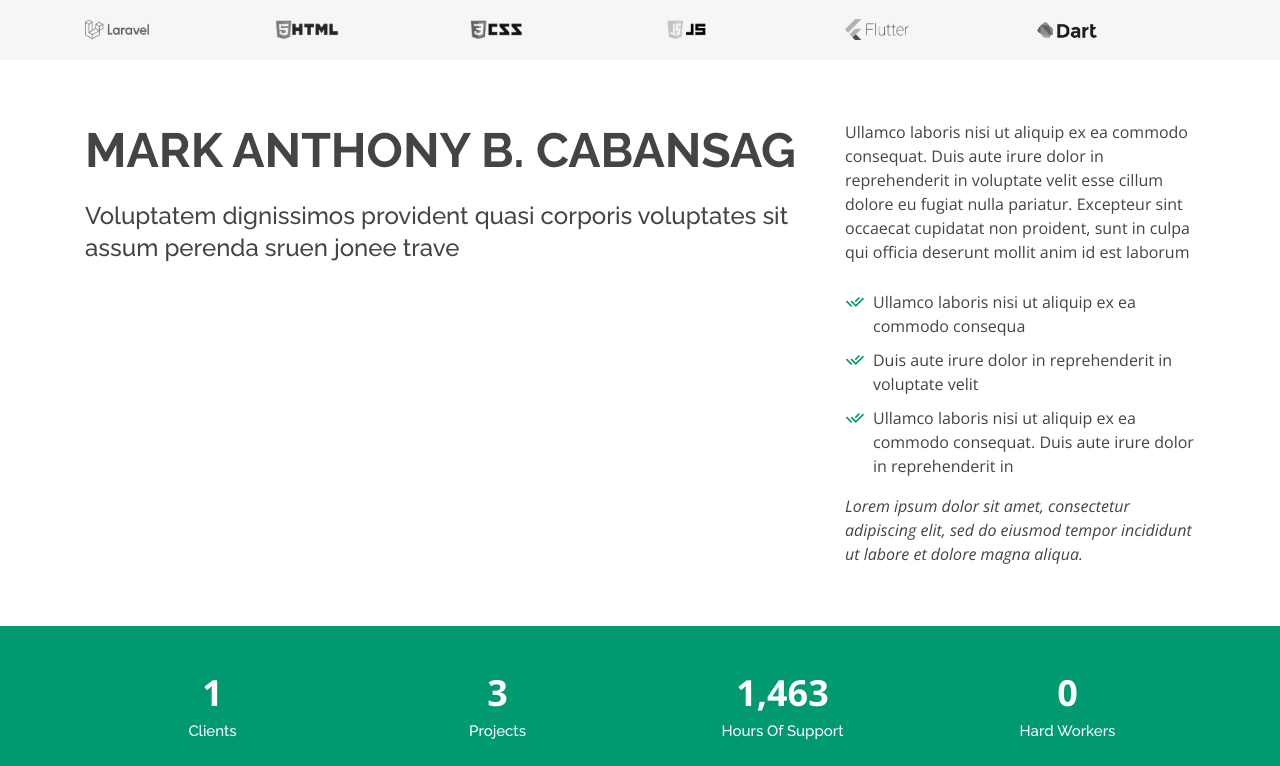
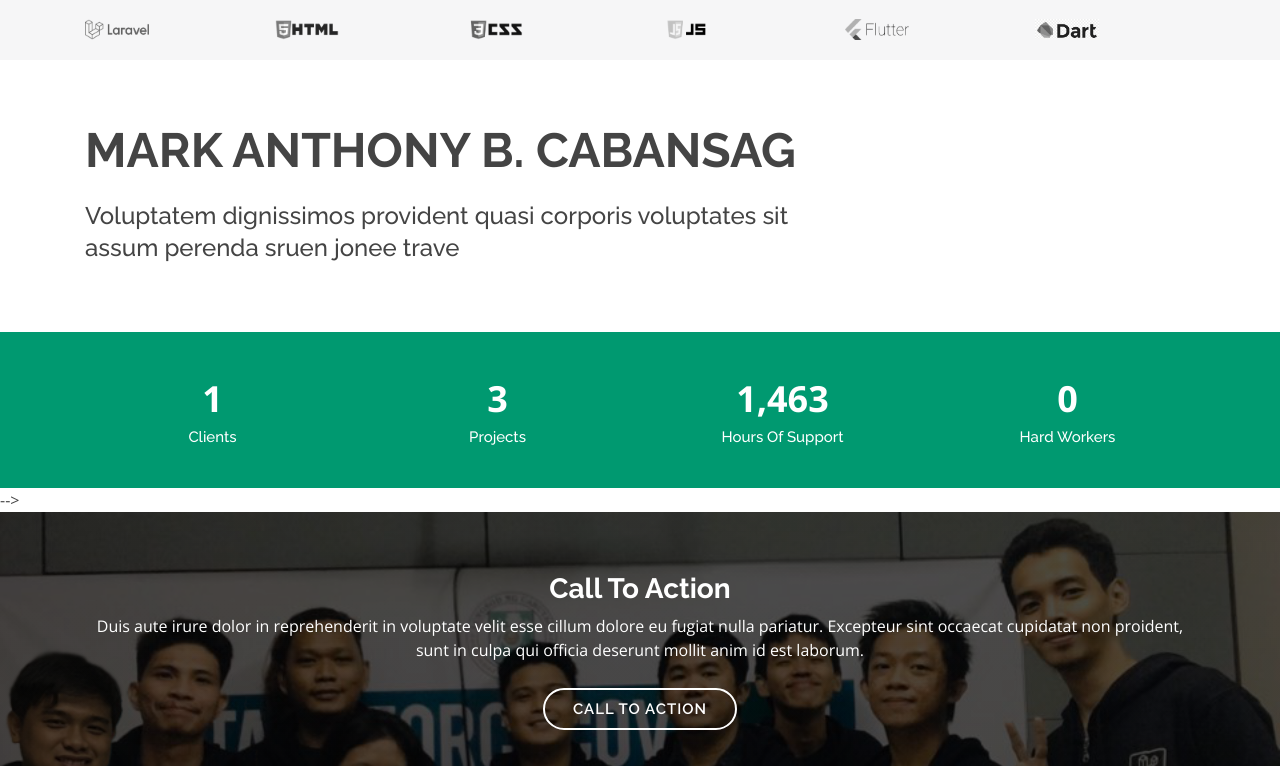
Before and after one commit to mcabansag/myportfolio, a plain HTML site: page index.html in a window 1280 px wide. Shown: the part 641-1407 px from the top of the page. Drawn offline with nearby package versions, Linux system fonts and the light colour scheme.

Commit message:
second commit

```diff
--- a/index.html
+++ b/index.html
@@ -147,7 +147,7 @@
             <h2>MARK ANTHONY B. CABANSAG</h2>
             <h3>Voluptatem dignissimos provident quasi corporis voluptates sit assum perenda sruen jonee trave</h3>
           </div>
-          <div class="col-lg-4 pt-4 pt-lg-0" data-aos="fade-left" data-aos-delay="200">
+          <!-- <div class="col-lg-4 pt-4 pt-lg-0" data-aos="fade-left" data-aos-delay="200">
             <p>
               Ullamco laboris nisi ut aliquip ex ea commodo consequat. Duis aute irure dolor in reprehenderit in voluptate
               velit esse cillum dolore eu fugiat nulla pariatur. Excepteur sint occaecat cupidatat non proident, sunt in
@@ -162,7 +162,7 @@
               Lorem ipsum dolor sit amet, consectetur adipiscing elit, sed do eiusmod tempor incididunt ut labore et dolore
               magna aliqua.
             </p>
-          </div>
+          </div> -->
         </div>
 
       </div>
```
